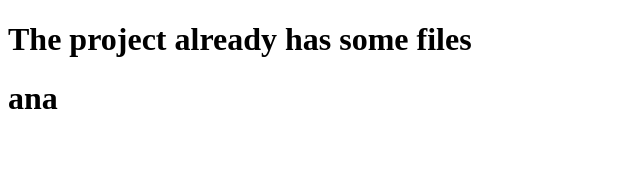
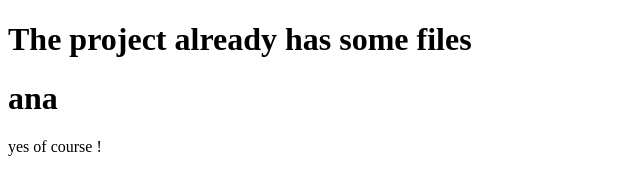
Before and after one commit to mayssam1998/misssoo, a plain HTML site: page index.html in a window 1280 px wide. Shown: the full height of the page, 0-640 px from the left. Drawn offline with Linux system fonts and the light colour scheme.

Commit message:
course added

```diff
--- a/index.html
+++ b/index.html
@@ -9,6 +9,7 @@
     <body>
         <h1>The project already has some files</h1>
         <h1>ana</h1>
+        <h>yes of course !</h>
         <script src="java.js"></script>
     </body>
 </html>
```
